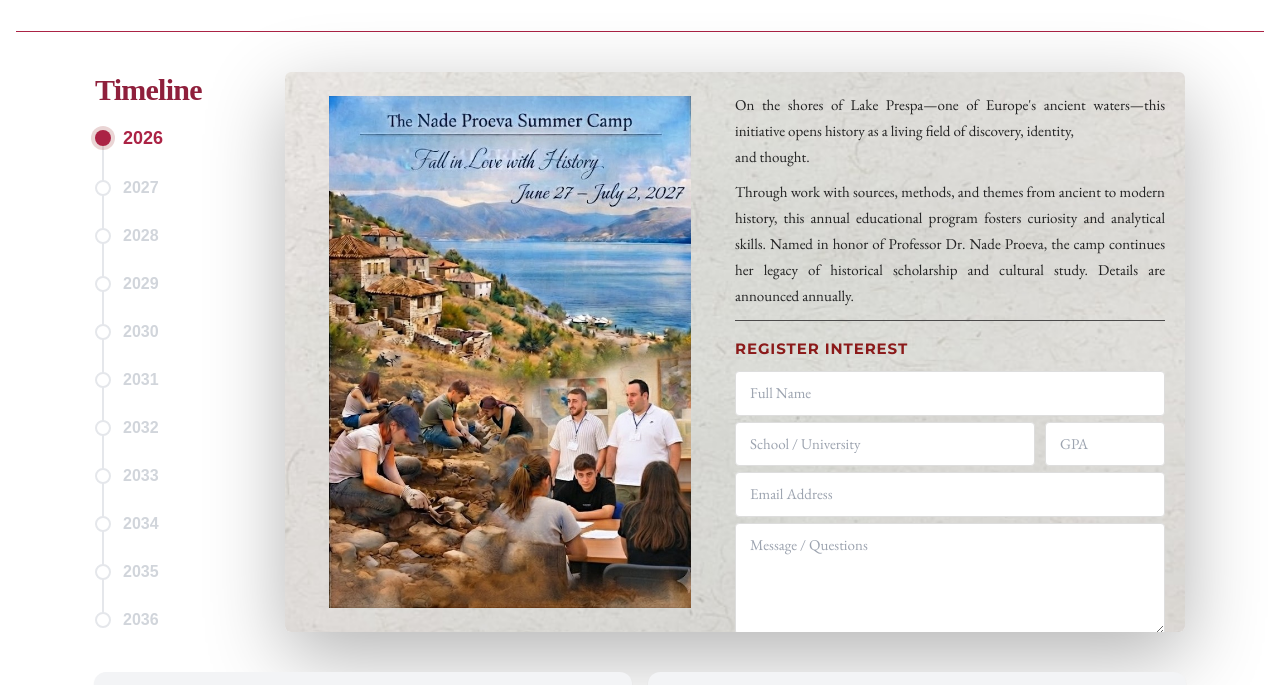
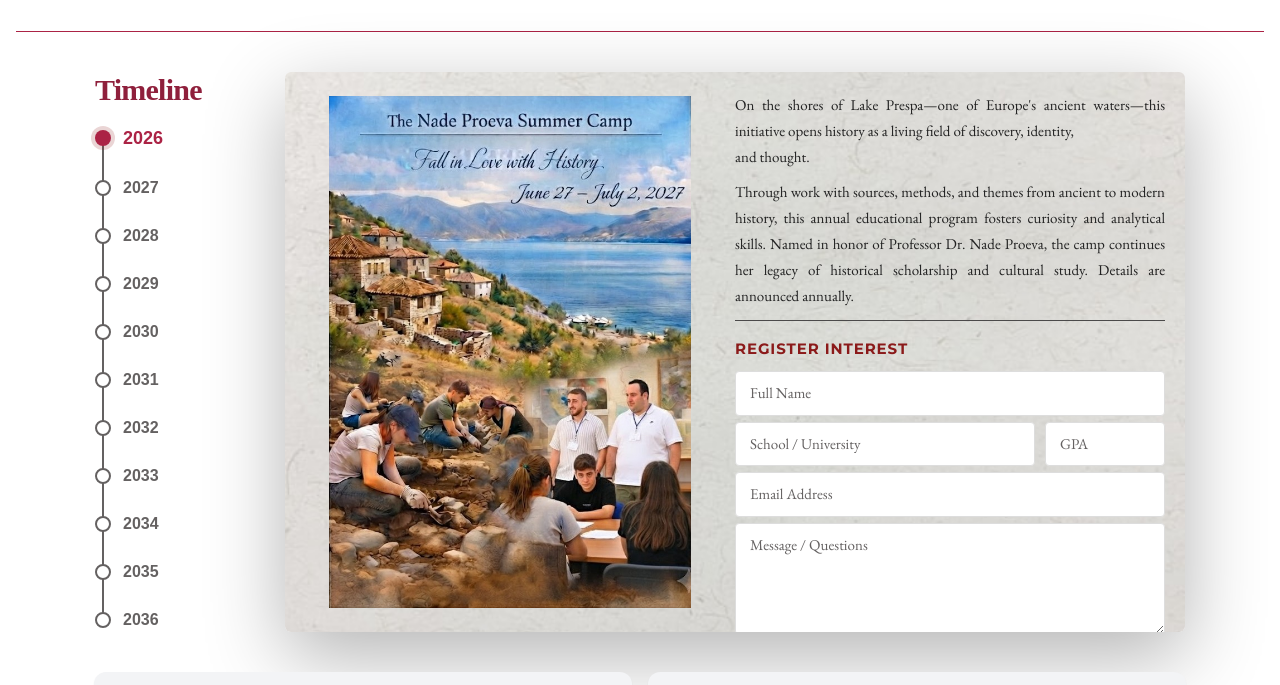
Before and after one commit to pavlinaltd/nade_proeva_web, a Next.js app: page / in a window 1280 px wide. Shown: the part 2120-2805 px from the top of the page. Built offline with nearby package versions, Linux system fonts and the light colour scheme.

Commit message:
main page layout and other fixes

```diff
--- a/src/app/summer-camp/CampTimeline.tsx
+++ b/src/app/summer-camp/CampTimeline.tsx
@@ -47,7 +47,7 @@ export default function CampTimeline() {
                 </div>
 
                 <div className="relative">
-                    <div className="absolute left-2 right-2 top-[15px] z-0 h-[2px] bg-gray-200 " />
+                    <div className="absolute left-2 right-2 top-[15px] z-0 h-[2px] bg-[#646161] " />
 
                     <div className="flex gap-3 md:gap-6 overflow-x-auto scrollbar-none pt-2 pb-2">
                         {CAMP_YEARS.map((y) => {
@@ -68,7 +68,7 @@ export default function CampTimeline() {
                                             "relative z-10 rounded-full transition-all duration-300 w-4 h-4 " +
                                             (y.active
                                                 ? "bg-burgundy-700 shadow-[0_0_0_4px_rgba(139,26,26,0.18)] group-hover:scale-110"
-                                                : "bg-gray-100 border-2 border-gray-300")
+                                                : "bg-white border-2 border-[#646161]")
                                         }
                                     />
                                     <span
@@ -76,7 +76,7 @@ export default function CampTimeline() {
                                             "mt-2 font-bold transition-all duration-200 whitespace-nowrap " +
                                             (y.active
                                                 ? "text-burgundy-700 text-xl md:text-2xl group-hover:text-burgundy-800"
-                                                : "text-gray-300 text-base md:text-lg")
+                                                : "text-[#646161] text-base md:text-lg")
                                         }
                                     >
                                         {y.label}
@@ -95,7 +95,7 @@ export default function CampTimeline() {
                 </h3>
 
                 <div className="relative flex flex-col gap-6">
-                    <div className="absolute left-[7px] top-2 bottom-2 w-[2px] bg-gray-200" />
+                    <div className="absolute left-[7px] top-2 bottom-2 w-[2px] bg-[#646161]" />
 
                     {CAMP_YEARS.map((y) => {
                         return (
@@ -115,7 +115,7 @@ export default function CampTimeline() {
                                         "shrink-0 rounded-full transition-all duration-300 w-4 h-4 " +
                                         (y.active
                                             ? "bg-burgundy-700 shadow-[0_0_0_4px_rgba(139,26,26,0.18)] group-hover:scale-110"
-                                            : "bg-white border-2 border-gray-200")
+                                            : "bg-white border-2 border-[#646161]")
                                     }
                                 />
                                 <span className="flex flex-col relative">
@@ -124,7 +124,7 @@ export default function CampTimeline() {
                                             "font-bold transition-all duration-200 " +
                                             (y.active
                                                 ? "text-burgundy-700 text-lg group-hover:text-burgundy-800"
-                                                : "text-gray-300 text-base")
+                                                : "text-[#646161] text-base")
                                         }
                                     >
                                         {y.label}
--- a/src/app/summer-camp/SummerCampBanner.tsx
+++ b/src/app/summer-camp/SummerCampBanner.tsx
@@ -116,6 +116,7 @@ export default function SummerCampBanner() {
                         <input
                             name="from_name"
                             type="text"
+                            className="camp-input"
                             placeholder="Full Name"
                             required
                             style={inputStyle}
@@ -130,6 +131,7 @@ export default function SummerCampBanner() {
                             <input
                                 name="school"
                                 type="text"
+                                className="camp-input"
                                 placeholder="School / University"
                                 style={{
                                     ...inputStyle,
@@ -147,6 +149,7 @@ export default function SummerCampBanner() {
                             <input
                                 name="gpa"
                                 type="text"
+                                className="camp-input"
                                 placeholder="GPA"
                                 style={{ ...inputStyle, maxWidth: 120 }}
                                 onFocus={(e) =>
@@ -161,6 +164,7 @@ export default function SummerCampBanner() {
                         <input
                             name="reply_to"
                             type="email"
+                            className="camp-input"
                             placeholder="Email Address"
                             required
                             style={inputStyle}
@@ -176,6 +180,7 @@ export default function SummerCampBanner() {
                             placeholder="Message / Questions"
                             rows={4}
                             required
+                            className="camp-input"
                             style={{
                                 ...inputStyle,
                                 resize: "vertical",
--- a/src/app/summer-camp/banner-camp.css
+++ b/src/app/summer-camp/banner-camp.css
@@ -121,6 +121,10 @@
 
 .camp-error {
     color: #c62828;
+}
+
+.camp-input::placeholder {
+    color: #646161;
 }
 
 /* ── Mobile-only elements, hidden on desktop by default ── */
```
